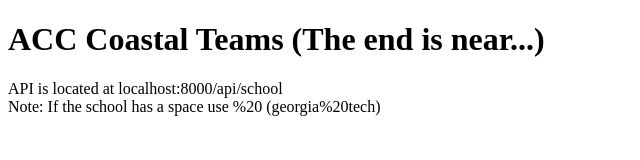
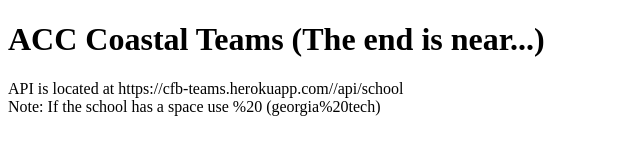
Before and after one commit to jpdotdev/cfb-api, a website: page index.html in a window 1280 px wide. Shown: the whole page, without its empty margins (0-640 px from the left). Drawn offline with Linux system fonts and the light colour scheme.

Commit message:
updated link in html

```diff
--- a/index.html
+++ b/index.html
@@ -7,7 +7,7 @@
   <body>
 
   <h1> ACC Coastal Teams (The end is near...) </h1>
-  <p> API is located at localhost:8000/api/school <br>
+  <p> API is located at https://cfb-teams.herokuapp.com//api/school <br>
 
   Note: If the school has a space use %20 (georgia%20tech)</p>
   </body>
```
